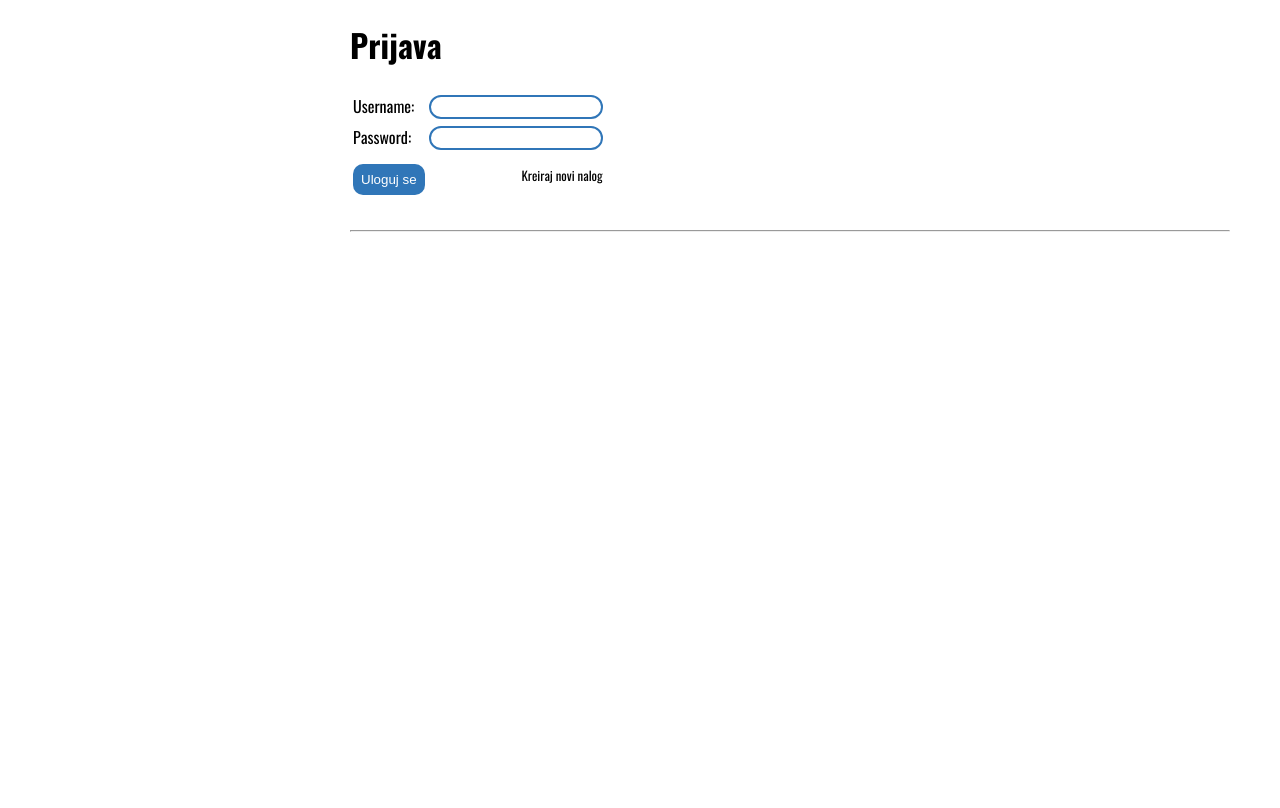
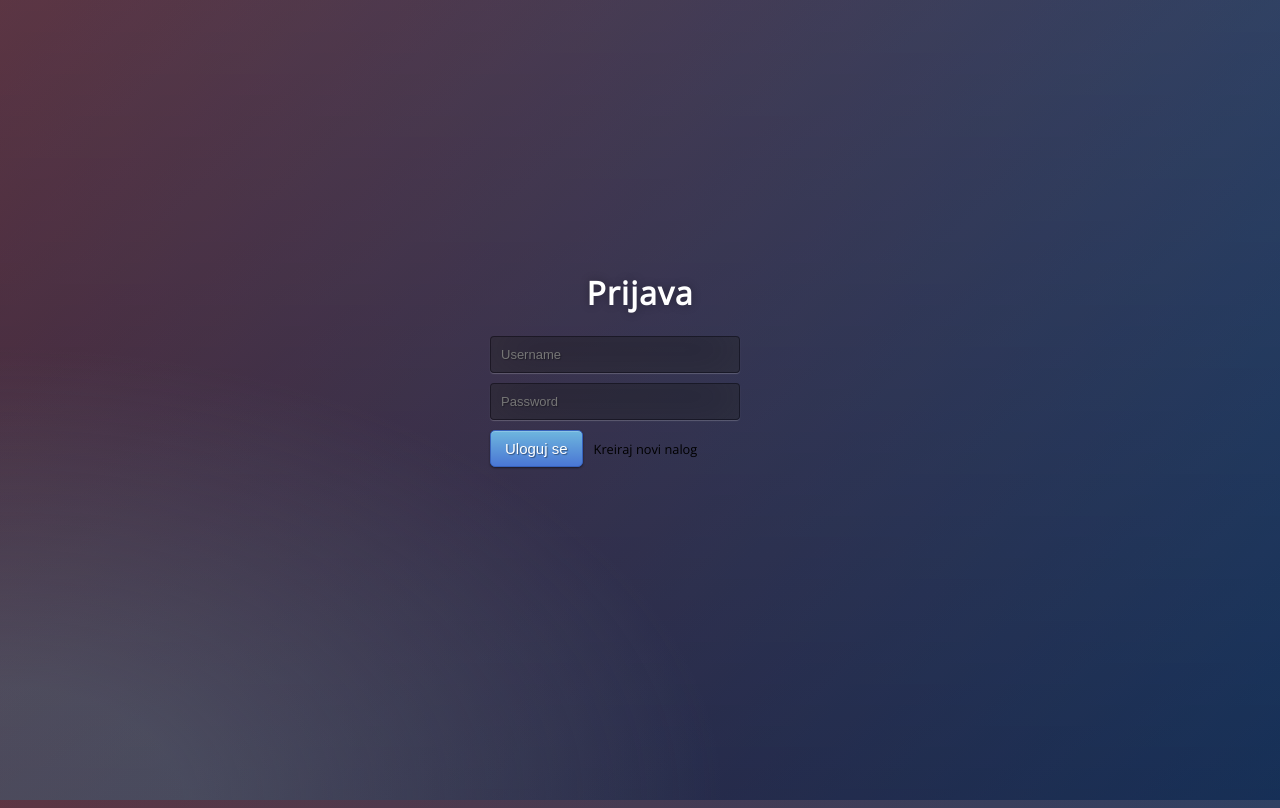
Before and after one commit to avramdj/icanhelp, an Angular app in the folder frontend/app/: page / in a window 1280 px wide. Built offline with nearby package versions, Linux system fonts and the light colour scheme.

Commit message:
login/register/tasklist

```diff
--- a/frontend/app/src/app/login/login.component.html
+++ b/frontend/app/src/app/login/login.component.html
@@ -1,46 +1,13 @@
-<div class="right_side">
-    <div class="info">
 <div class="login">
-            <h1>Prijava</h1>
+    <h1 style="text-align: center;">Prijava </h1>
             <form name="prijava">
-                <table>
+        <input type="text" name="u" placeholder="Username" required="required" [(ngModel)]="username"/>
+          <input type="password" name="p" placeholder="Password" required="required" [(ngModel)]="password"/>
           <tr>
-                        <td>
-                            Username:
-                        </td>
-                        <td>
-                            <input class="oble_ivice" type="text" required="true" name = "username" [(ngModel)]='username'>
+          <button type="submit" class="btn btn-primary btn-block btn-large" (click)='login()'>Uloguj se   </button>
+          <td style="text-align:right">
+            <a style="font-size:0.8em; margin-left: 10px;" (click)='preusmeri("../register")'>Kreiraj novi nalog</a>
         </td>
         </tr>
-                    <tr>
-                        <td>
-                            Password:
-                        </td>
-                        <td>
-                            <input class = "oble_ivice" type="password" required="true" name="password" [(ngModel)]='password'>
-                        </td>
-                    </tr>
-                    <tr>
-                        <td>
-                           <button class = "submit_btn" (click)='login()'>Uloguj se</button>
-                        </td>
-                        <td style="text-align:right">
-                            <a style="font-size:0.8em;" (click)='preusmeri("../register")'>Kreiraj novi nalog</a>
-                        </td>
-                    </tr>
-                </table>
     </form>
 </div>
-
-        <span *ngIf='greskaPriLogovanju' style="color:red">
-            Greska pri logovanju       </span>
-        <br>
-        <hr>
-
-       <!-- <h1>{{ 'informacije.okatedri' | translate }}</h1>
-
-        <p>{{ 'informacije.adresa' | translate }}</p>
-
-        <div class="slide_show" id="slide_show"></div>-->
-    </div>
-  </div>
--- a/frontend/app/src/app/register/register.component.html
+++ b/frontend/app/src/app/register/register.component.html
@@ -1,4 +1,6 @@
-<div class="right_side">
+
+
+<div>
     <div class="info">
         <div class="login">
             <form name="reg_zap" class="reg_zap" >
@@ -6,69 +8,18 @@
                     <tr>
                         <td colspan="2"><h1>Registracija</h1></td>
                     </tr>
-                    <tr>
-                        <td>
-                            Username:
-                        </td>
-                        <td>
-                            <input class = "oble_ivice_register" type="text" required="true" name="username" [(ngModel)]="username">
-                        </td>
-                    </tr>
-                    <tr>
-                        <td>
-                            Password:
-                        </td>
-                        <td>
-                            <input class = "oble_ivice_register" type="password" required="true" name="password" [(ngModel)]="password">
-                        </td>
-                    </tr>
-                    <tr>
-                        <td>
-                            Name:
-
-                        </td>
-                        <td>
-                            <input class = "oble_ivice_register" type="text" required="true" name="name" [(ngModel)]="name">
-                        </td>
-                    </tr>
-                    <tr>
-                        <td>
-                            Surname:
-                        </td>
-                        <td>
-                            <input class = "oble_ivice_register" type="text" required="true" name="surname" [(ngModel)]="surname">
-                        </td>
-                    </tr>
-                    <tr>
-                        <td>
-                            JMBG:
-                        </td>
-                        <td>
-                            <input class = "oble_ivice_register" type="text" required="true" name="JMBG" [(ngModel)]="JMBG">
-                        </td>
-                    </tr>
-                    <tr>
-                        <td>
-                            Broj licne karte:
-                        </td>
-                        <td>
-                            <input class = "oble_ivice_register" type="text" required="true" name="brlicnekarte" [(ngModel)]="brlicnekarte">
-                        </td>
-                    </tr>
-                    <tr>
-                        <td>
-                            Number:
-                        </td>
-                        <td>
-                            <input class = "oble_ivice_register" type="text" name="number" [(ngModel)]="number">
-                        </td>
-                    </tr>
+                    <input type="text" name="u" placeholder="Username" required="required"  [(ngModel)]="username"/>
+                    <input type="password" name="p" placeholder="Password" required="required" [(ngModel)]="password"/>
+                    <input type="text" name="n" placeholder="Name" required="required" [(ngModel)]="name"/>
+                    <input type="text" name="s" placeholder="Surname" required="required" [(ngModel)]="surname"/>
+                    <input type="text" name="j" placeholder="JMBG" required="required" [(ngModel)]="JMBG "/>
+                    <input type="text" name="p" placeholder="ID card number" required="required" [(ngModel)]="brlicnekarte"/>
+                    <input type="text" name="p" placeholder="phone_number" required="required" [(ngModel)]="number"/>
                     <tr>
                         <td>
                             <button class="submit_btn" (click)="register()">Registruj se</button>
                         </td>
                     </tr>
-
                     <tr>
                         <td *ngIf="islogged">
                             <span style="color:green">
--- a/frontend/app/src/app/slobodni-taskovi/slobodni-taskovi.component.ts
+++ b/frontend/app/src/app/slobodni-taskovi/slobodni-taskovi.component.ts
@@ -14,7 +14,7 @@ export class SlobodniTaskoviComponent implements OnInit {
   taskovi:Task[]=[];
   ngOnInit(): void {
 
-    this.userService.getFreeTasks().subscribe((data:Task[])=>{
+    this.userService.getTasks().subscribe((data:Task[])=>{
       this.taskovi=data;
       console.log(data);
       //svi taskovi izlistani. Treba da se filtriraju samo moji taskovi.
--- a/frontend/app/src/app/user-service.service.ts
+++ b/frontend/app/src/app/user-service.service.ts
@@ -16,6 +16,8 @@ export class UserServiceService {
       username:username,
       password:password
     }
+    console.log("login:");
+    console.log(data);
     return this.http.post(`${this.uri}/api/user/login`,data);
   }
   //this.username,this.password,this.name,this.surname,
@@ -30,15 +32,16 @@ export class UserServiceService {
       br_licne_karte:br_licne_karte,
       phone_number:phone_number
     }
-
-    return this.http.post(`${this.uri}/api/task/new`,data);
+    console.log("Podaci su ");
+    console.log(data);
+    return this.http.post(`${this.uri}/api/user/register`,data);
   }
 
 
   ///api/task/assign/:id1/:id2
 
 
-  nearestTaskList(lat,long){
+  nearestTaskList(lat, long){
     ///api/task/listNearestTasks/:lat/:long
     return this.http.get(`${this.uri}/api/task/assign/${lat}/${long}`);
 
--- a/frontend/app/src/styles.css
+++ b/frontend/app/src/styles.css
@@ -1,4 +1,17 @@
+@import url(https://fonts.googleapis.com/css?family=Open+Sans);
+.btn { display: inline-block; *display: inline; *zoom: 1; padding: 4px 10px 4px; margin-bottom: 0; font-size: 13px; line-height: 18px; color: #333333; text-align: center;text-shadow: 0 1px 1px rgba(255, 255, 255, 0.75); vertical-align: middle; background-color: #f5f5f5; background-image: -moz-linear-gradient(top, #ffffff, #e6e6e6); background-image: -ms-linear-gradient(top, #ffffff, #e6e6e6); background-image: -webkit-gradient(linear, 0 0, 0 100%, from(#ffffff), to(#e6e6e6)); background-image: -webkit-linear-gradient(top, #ffffff, #e6e6e6); background-image: -o-linear-gradient(top, #ffffff, #e6e6e6); background-image: linear-gradient(top, #ffffff, #e6e6e6); background-repeat: repeat-x; filter: progid:dximagetransform.microsoft.gradient(startColorstr=#ffffff, endColorstr=#e6e6e6, GradientType=0); border-color: #e6e6e6 #e6e6e6 #e6e6e6; border-color: rgba(0, 0, 0, 0.1) rgba(0, 0, 0, 0.1) rgba(0, 0, 0, 0.25); border: 1px solid #e6e6e6; -webkit-border-radius: 4px; -moz-border-radius: 4px; border-radius: 4px; -webkit-box-shadow: inset 0 1px 0 rgba(255, 255, 255, 0.2), 0 1px 2px rgba(0, 0, 0, 0.05); -moz-box-shadow: inset 0 1px 0 rgba(255, 255, 255, 0.2), 0 1px 2px rgba(0, 0, 0, 0.05); box-shadow: inset 0 1px 0 rgba(255, 255, 255, 0.2), 0 1px 2px rgba(0, 0, 0, 0.05); cursor: pointer; *margin-left: .3em; }
+.btn:hover, .btn:active, .btn.active, .btn.disabled, .btn[disabled] { background-color: #e6e6e6; }
+.btn-large { padding: 9px 14px; font-size: 15px; line-height: normal; -webkit-border-radius: 5px; -moz-border-radius: 5px; border-radius: 5px; }
+.btn:hover { color: #333333; text-decoration: none; background-color: #e6e6e6; background-position: 0 -15px; -webkit-transition: background-position 0.1s linear; -moz-transition: background-position 0.1s linear; -ms-transition: background-position 0.1s linear; -o-transition: background-position 0.1s linear; transition: background-position 0.1s linear; }
+.btn-primary, .btn-primary:hover { text-shadow: 0 -1px 0 rgba(0, 0, 0, 0.25); color: #ffffff; }
+.btn-primary.active { color: rgba(255, 255, 255, 0.75); }
+.btn-primary { background-color: #4a77d4; background-image: -moz-linear-gradient(top, #6eb6de, #4a77d4); background-image: -ms-linear-gradient(top, #6eb6de, #4a77d4); background-image: -webkit-gradient(linear, 0 0, 0 100%, from(#6eb6de), to(#4a77d4)); background-image: -webkit-linear-gradient(top, #6eb6de, #4a77d4); background-image: -o-linear-gradient(top, #6eb6de, #4a77d4); background-image: linear-gradient(top, #6eb6de, #4a77d4); background-repeat: repeat-x; filter: progid:dximagetransform.microsoft.gradient(startColorstr=#6eb6de, endColorstr=#4a77d4, GradientType=0);  border: 1px solid #3762bc; text-shadow: 1px 1px 1px rgba(0,0,0,0.4); box-shadow: inset 0 1px 0 rgba(255, 255, 255, 0.2), 0 1px 2px rgba(0, 0, 0, 0.5); }
+.btn-primary:hover, .btn-primary:active, .btn-primary.active, .btn-primary.disabled, .btn-primary[disabled] { filter: none; background-color: #4a77d4; }
+.btn-block { width: 100%; display:block; }
+
+* { -webkit-box-sizing:border-box; -moz-box-sizing:border-box; -ms-box-sizing:border-box; -o-box-sizing:border-box; box-sizing:border-box; }
 html{
+    width: 100%; height:100%; overflow:hidden;
     user-select: none;
 }
 @font-face {
@@ -15,13 +28,48 @@ html{
 ::-webkit-scrollbar-thumb:hover {
     background: #cccccc;
 }
-body{
-position:absolute;
-width:100%;
-margin: 0 !important;
-padding: 0 !important;
-font-family:oswald;
-}
+body {
+    width: 100%;
+    height:100%;
+    font-family: 'Open Sans', sans-serif;
+    background: #092756;
+    background: -moz-radial-gradient(0% 100%, ellipse cover, rgba(104,128,138,.4) 10%,rgba(138,114,76,0) 40%),-moz-linear-gradient(top,  rgba(57,173,219,.25) 0%, rgba(42,60,87,.4) 100%), -moz-linear-gradient(-45deg,  #670d10 0%, #092756 100%);
+    background: -webkit-radial-gradient(0% 100%, ellipse cover, rgba(104,128,138,.4) 10%,rgba(138,114,76,0) 40%), -webkit-linear-gradient(top,  rgba(57,173,219,.25) 0%,rgba(42,60,87,.4) 100%), -webkit-linear-gradient(-45deg,  #670d10 0%,#092756 100%);
+    background: -o-radial-gradient(0% 100%, ellipse cover, rgba(104,128,138,.4) 10%,rgba(138,114,76,0) 40%), -o-linear-gradient(top,  rgba(57,173,219,.25) 0%,rgba(42,60,87,.4) 100%), -o-linear-gradient(-45deg,  #670d10 0%,#092756 100%);
+    background: -ms-radial-gradient(0% 100%, ellipse cover, rgba(104,128,138,.4) 10%,rgba(138,114,76,0) 40%), -ms-linear-gradient(top,  rgba(57,173,219,.25) 0%,rgba(42,60,87,.4) 100%), -ms-linear-gradient(-45deg,  #670d10 0%,#092756 100%);
+    background: -webkit-radial-gradient(0% 100%, ellipse cover, rgba(104,128,138,.4) 10%,rgba(138,114,76,0) 40%), linear-gradient(to bottom,  rgba(57,173,219,.25) 0%,rgba(42,60,87,.4) 100%), linear-gradient(135deg,  #670d10 0%,#092756 100%);
+    filter: progid:DXImageTransform.Microsoft.gradient( startColorstr='#3E1D6D', endColorstr='#092756',GradientType=1 );
+  }
+  .login {
+    position: absolute;
+    top: 50%;
+    left: 50%;
+    margin: -150px 0 0 -150px;
+    width:300px;
+    height:300px;
+  }
+  .login h1 { color: #fff; text-shadow: 0 0 10px rgba(0,0,0,0.3); letter-spacing:1px; text-align:center; }
+
+  input {
+    width: 100%;
+    margin-bottom: 10px;
+    background: rgba(0,0,0,0.3);
+    border: none;
+    outline: none;
+    padding: 10px;
+    font-size: 13px;
+    color: #fff;
+    text-shadow: 1px 1px 1px rgba(0,0,0,0.3);
+    border: 1px solid rgba(0,0,0,0.3);
+    border-radius: 4px;
+    box-shadow: inset 0 -5px 45px rgba(100,100,100,0.2), 0 1px 1px rgba(255,255,255,0.2);
+    -webkit-transition: box-shadow .5s ease;
+    -moz-transition: box-shadow .5s ease;
+    -o-transition: box-shadow .5s ease;
+    -ms-transition: box-shadow .5s ease;
+    transition: box-shadow .5s ease;
+  }
+  input:focus { box-shadow: inset 0 -5px 45px rgba(100,100,100,0.4), 0 1px 1px rgba(255,255,255,0.2); }
 
 a{
     cursor: pointer;
@@ -467,18 +515,11 @@ color:#3076b8;
 }
 
 
+
 .centered{
     margin:200px 200px 150px 50px;
 }
 
-
-.checkbox__control {
-    display: inline-grid;
-    width: 1em;
-    height: 1em;
-    border-radius: 0.25em;
-    border: 0.1em solid currentColor;
-  }
 
 
 
@@ -570,9 +611,7 @@ left:30%;
 width:50%;
 }
 
-.centered{
-    margin:200px 200px 150px 50px;
-}
+
 
 
 }
```
Lines whose indentation alone changed are shown as unchanged.
